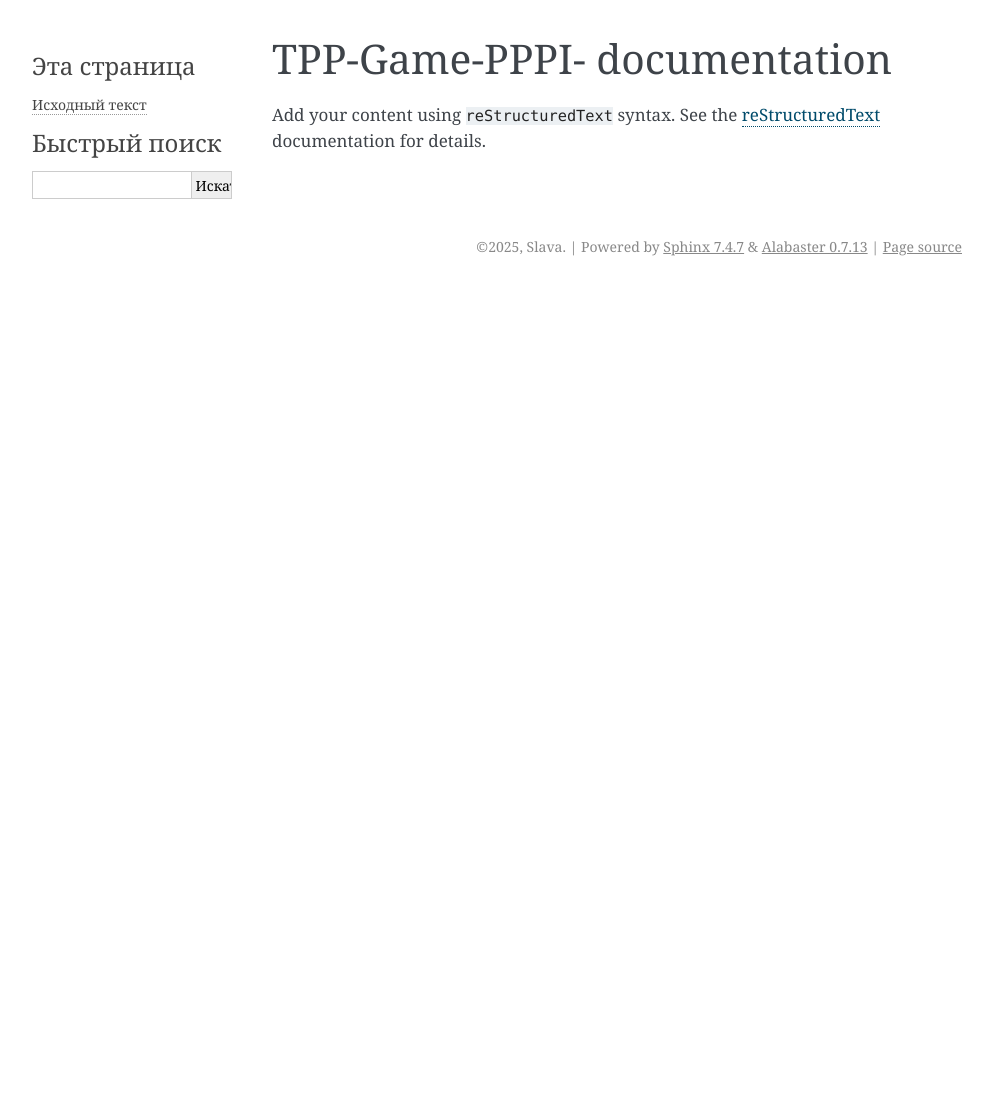
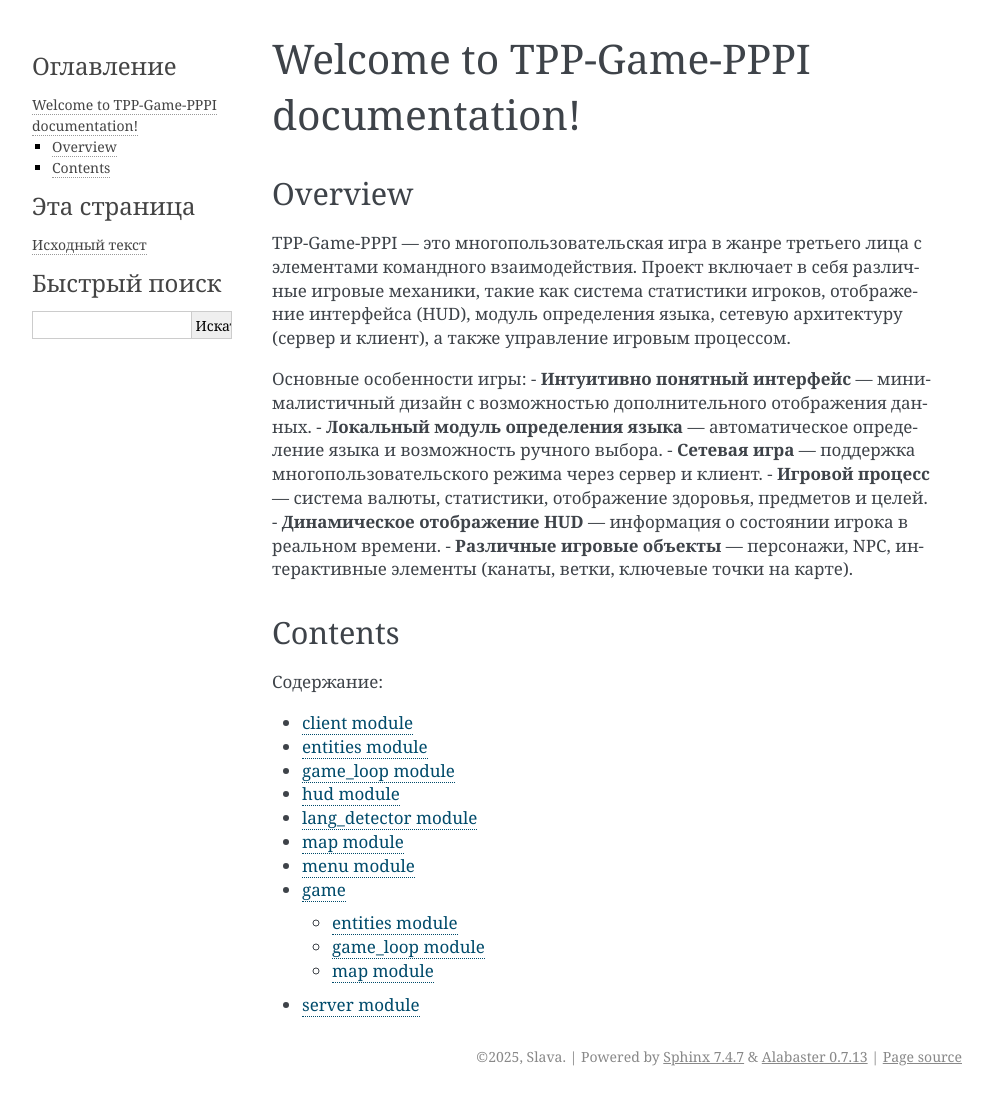
Before and after one commit to Shipelka/TPP-Game-PPPI-, a Sphinx documentation site: the page built from source/index.rst, in a window 1280 px wide. Shown: the whole page, without its empty margins (148-1141 px from the left). Built offline with Sphinx 7.4.7, drawn with Linux system fonts in a browser that asks for light colours; before the commit the page ends 900 px from its top, so only the background shows below that.

Commit message:
Added documentations files in froject

```diff
--- a/source/conf.py
+++ b/source/conf.py
@@ -22,8 +22,9 @@ release = '1'
 
 extensions = [
     'sphinx.ext.autodoc',
-    'sphinx.ext.napoleon',  # Для поддержки docstring в Google или NumPy стиле
-    'sphinx_autodoc_typehints',  # Для автодокументации типов
+    'sphinx.ext.napoleon',  # Поддержка Google/NumPy docstrings
+    'sphinx.ext.viewcode',  # Ссылки на исходный код
+    'sphinx_autodoc_typehints'
 ]
 
 templates_path = ['_templates']
--- /dev/null
+++ b/source/game_loop.rst
@@ -0,0 +1,7 @@
+game\_loop module
+=================
+
+.. automodule:: game_loop
+   :members:
+   :show-inheritance:
+   :undoc-members:
--- a/source/index.rst
+++ b/source/index.rst
@@ -1,16 +1,34 @@
-.. TPP-Game-PPPI- documentation master file, created by
-   sphinx-quickstart on Mon Mar 17 11:19:10 2025.
-   You can adapt this file completely to your liking, but it should at least
-   contain the root `toctree` directive.
+Welcome to TPP-Game-PPPI documentation!
+========================================
 
-TPP-Game-PPPI- documentation
-============================
+Overview
+--------
 
-Add your content using ``reStructuredText`` syntax. See the
-`reStructuredText <https://www.sphinx-doc.org/en/master/usage/restructuredtext/index.html>`_
-documentation for details.
+TPP-Game-PPPI — это многопользовательская игра в жанре третьего лица с элементами командного взаимодействия.
+Проект включает в себя различные игровые механики, такие как система статистики игроков, отображение интерфейса (HUD),
+модуль определения языка, сетевую архитектуру (сервер и клиент), а также управление игровым процессом.
 
+Основные особенности игры:
+- **Интуитивно понятный интерфейс** — минималистичный дизайн с возможностью дополнительного отображения данных.
+- **Локальный модуль определения языка** — автоматическое определение языка и возможность ручного выбора.
+- **Сетевая игра** — поддержка многопользовательского режима через сервер и клиент.
+- **Игровой процесс** — система валюты, статистики, отображение здоровья, предметов и целей.
+- **Динамическое отображение HUD** — информация о состоянии игрока в реальном времени.
+- **Различные игровые объекты** — персонажи, NPC, интерактивные элементы (канаты, ветки, ключевые точки на карте).
+
+Contents
+--------
 
 .. toctree::
    :maxdepth: 2
-   :caption: Contents:
+   :caption: Содержание:
+
+   client
+   entities
+   game_loop
+   hud
+   lang_detector
+   map
+   menu
+   modules
+   server
--- /dev/null
+++ b/source/modules.rst
@@ -0,0 +1,9 @@
+game
+====
+
+.. toctree::
+   :maxdepth: 4
+
+   entities
+   game_loop
+   map
```
Also changed, not shown: source/client.rst (added, +7 -0 lines), source/entities.rst (added, +7 -0 lines), source/hud.rst (added, +7 -0 lines), source/lang_detector.rst (added, +7 -0 lines), source/map.rst (added, +7 -0 lines), source/menu.rst (added, +7 -0 lines), source/server.rst (added, +7 -0 lines), 1 other file.
